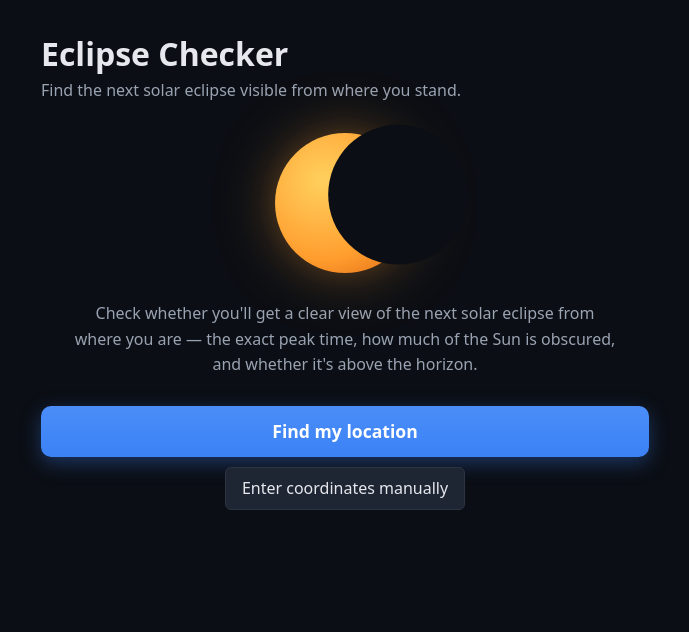
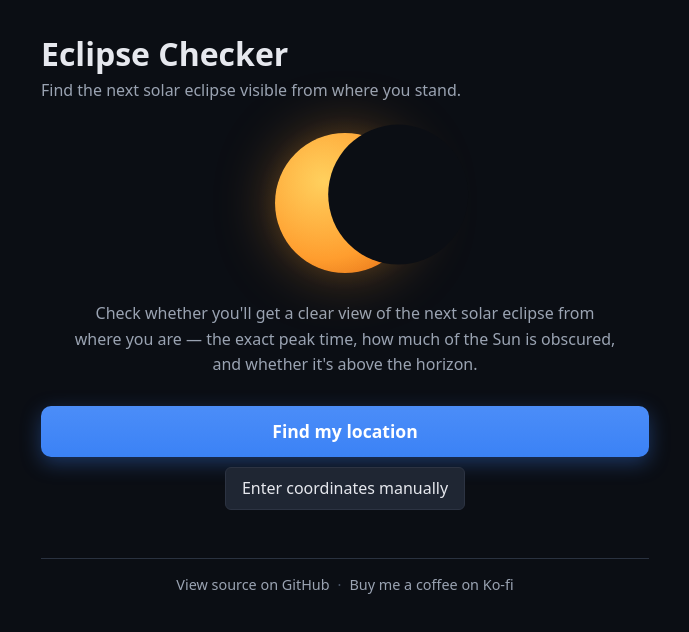
Before and after one commit to jvacek/eclipse-checker, a React (Vite) app: page / in a window 1280 px wide. Shown: the top 632 px of the page, without its empty margins (295-984 px from the left). Built offline with nearby package versions, Linux system fonts and the light colour scheme.

Commit message:
Add link to github and kofi

```diff
--- a/src/App.tsx
+++ b/src/App.tsx
@@ -244,6 +244,20 @@ export default function App() {
             }}
           />
         )}
+
+        {phase.kind !== 'ar' && (
+          <footer className="app-footer">
+            <a href="https://github.com/jvacek/eclipse-checker" target="_blank" rel="noreferrer">
+              View source on GitHub
+            </a>
+            <span className="app-footer-sep" aria-hidden="true">
+              ·
+            </span>
+            <a href="https://ko-fi.com/jvacek" target="_blank" rel="noreferrer">
+              Buy me a coffee on Ko-fi
+            </a>
+          </footer>
+        )}
       </main>
       <Analytics />
     </>
--- a/src/index.css
+++ b/src/index.css
@@ -29,6 +29,28 @@ h1 {
 .subtitle {
   margin: 0 0 1.5rem;
   color: #9aa3b2;
+}
+
+.app-footer {
+  margin-top: 3rem;
+  padding-top: 1rem;
+  border-top: 1px solid #2a3240;
+  text-align: center;
+  font-size: 0.9rem;
+}
+
+.app-footer a {
+  color: #9aa3b2;
+  text-decoration: none;
+}
+
+.app-footer a:hover {
+  color: #3b82f6;
+}
+
+.app-footer-sep {
+  margin: 0 0.5rem;
+  color: #4a5568;
 }
 
 button {
```
